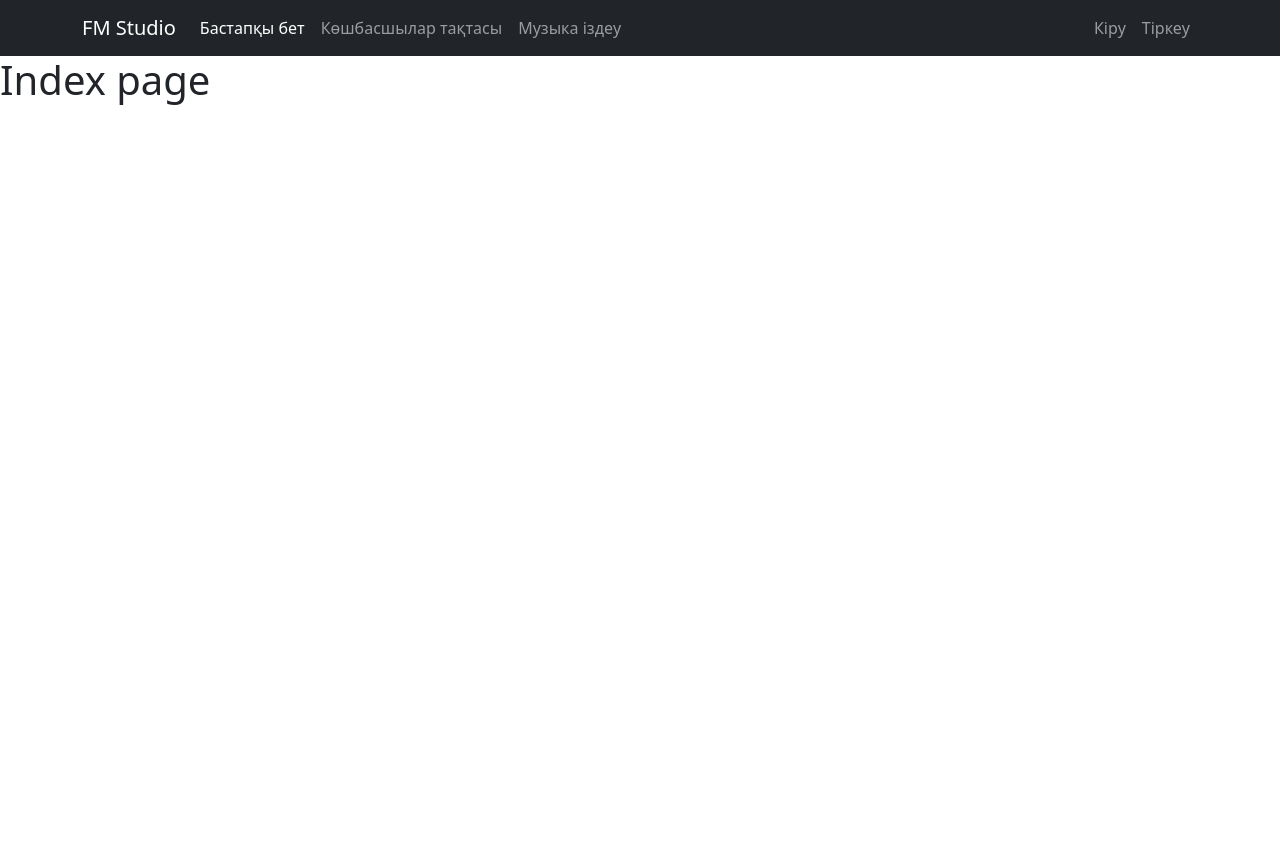
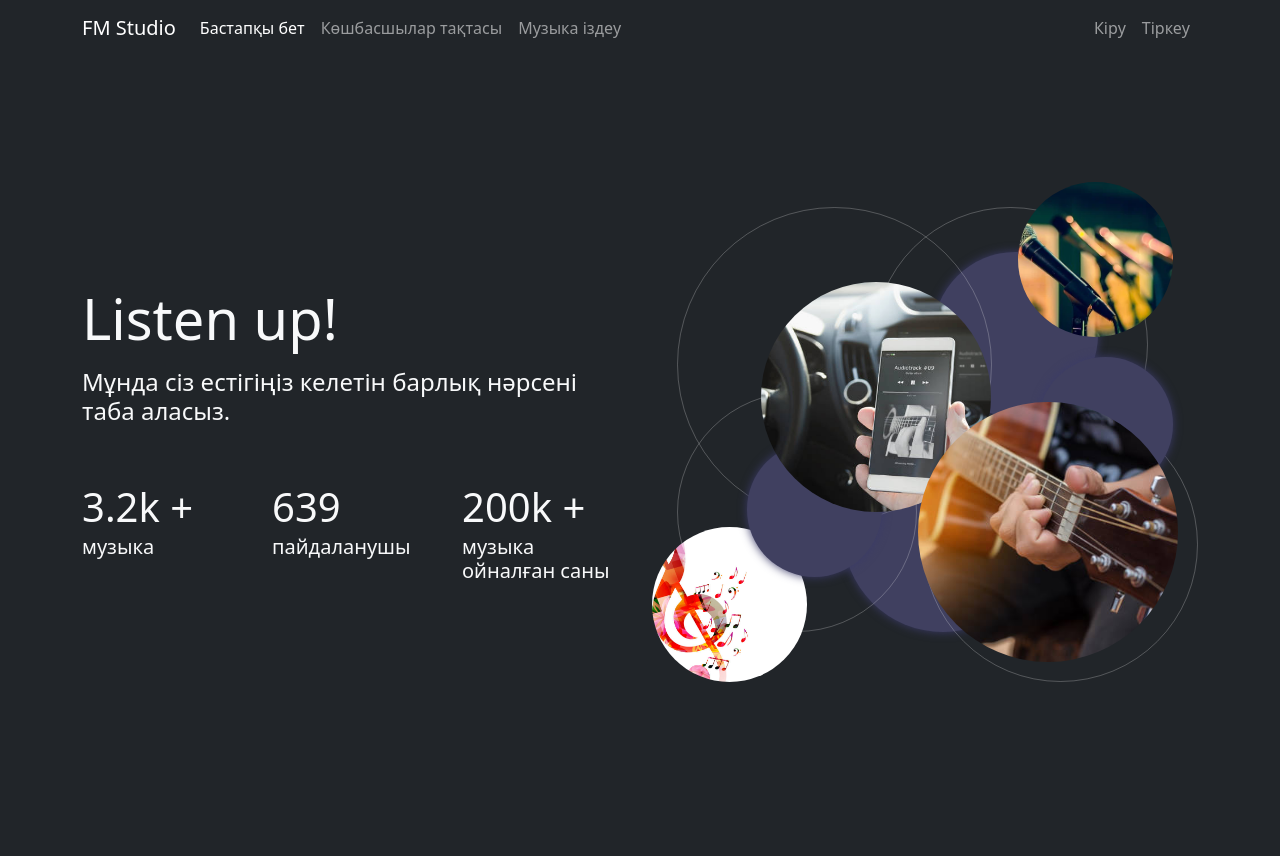
Before and after one commit to YernarT/fm_studio, a Django app: page / in a window 1280 px wide. Before the commit the page ends 105 px from the top, so only its background shows below. Run offline with Django 3.2, Linux system fonts and the light colour scheme.

Commit message:
feat: index page design done

```diff
--- /dev/null
+++ b/static/style/music/index.css
@@ -0,0 +1,127 @@
+.home-page section[class*="welcome"] .parallax {
+	height: 500px;
+}
+
+.home-page section[class*="welcome"] .parallax img,
+.home-page section[class*="welcome"] .parallax .solid-shape,
+.home-page section[class*="welcome"] .parallax .hollow-shape {
+	border-radius: 50%;
+	position: absolute;
+}
+
+.home-page section[class*="welcome"] .parallax img {
+	object-fit: cover;
+}
+
+.home-page section[class*="welcome"] .parallax img:nth-child(1),
+.home-page section[class*="welcome"] .parallax img:nth-child(2) {
+	width: 155px;
+	height: 155px;
+
+	z-index: 2;
+}
+
+.home-page section[class*="welcome"] .parallax img:nth-child(1) {
+	top: 0;
+	right: 25px;
+}
+
+.home-page section[class*="welcome"] .parallax img:nth-child(2) {
+	bottom: 0;
+	left: 0;
+}
+
+.home-page section[class*="welcome"] .parallax img:nth-child(3) {
+	width: 230px;
+	height: 230px;
+
+	top: 20%;
+	left: 20%;
+	z-index: 4;
+}
+
+.home-page section[class*="welcome"] .parallax img:nth-child(4) {
+	width: 260px;
+	height: 260px;
+
+	bottom: 20px;
+	right: 20px;
+	z-index: 4;
+}
+
+.home-page section[class*="welcome"] .parallax .solid-shape {
+	background: #404060;
+	box-shadow: 0 0 10px #3b3b68;
+}
+
+.home-page section[class*="welcome"] .parallax .solid-shape:nth-child(5),
+.home-page section[class*="welcome"] .parallax .solid-shape:nth-child(6) {
+	width: 135px;
+	height: 135px;
+
+	z-index: 3;
+}
+
+.home-page section[class*="welcome"] .parallax .solid-shape:nth-child(5) {
+	bottom: 105px;
+	left: 95px;
+}
+
+.home-page section[class*="welcome"] .parallax .solid-shape:nth-child(6) {
+	top: 35%;
+	right: 25px;
+}
+
+.home-page section[class*="welcome"] .parallax .solid-shape:nth-child(7) {
+	width: 165px;
+	height: 165px;
+
+	top: 70px;
+	left: 51.5%;
+}
+
+.home-page section[class*="welcome"] .parallax .solid-shape:nth-child(8) {
+	width: 200px;
+	height: 200px;
+
+	bottom: 50px;
+	left: 35%;
+}
+
+.home-page section[class*="welcome"] .parallax .hollow-shape {
+	border: 1px solid rgba(238, 238, 238, 0.25);
+
+	z-index: 1;
+}
+
+.home-page section[class*="welcome"] .parallax .hollow-shape:nth-child(9) {
+	width: 240px;
+	height: 240px;
+
+	bottom: 50px;
+	left: 25px;
+}
+
+.home-page section[class*="welcome"] .parallax .hollow-shape:nth-child(10) {
+	width: 275px;
+	height: 275px;
+
+	bottom: 0;
+	right: 0;
+}
+
+.home-page section[class*="welcome"] .parallax .hollow-shape:nth-child(11) {
+	width: 275px;
+	height: 275px;
+
+	top: 25px;
+	right: 50px;
+}
+
+.home-page section[class*="welcome"] .parallax .hollow-shape:nth-child(12) {
+	width: 315px;
+	height: 315px;
+
+	top: 25px;
+	left: 25px;
+}
--- a/templates/music/index.html
+++ b/templates/music/index.html
@@ -6,14 +6,56 @@
 
 {% comment %} CSS ↓ {% endcomment %}
 {% block externalCSS %}
-
+<link rel="stylesheet" href="{% static 'style/music/index.css' %}">
 {% endblock externalCSS %}
 
 
 {% comment %} HTML ↓ {% endcomment %}
 {% block bodyContent %}
-<div>
-    <h1>Index page</h1>
+<div class="home-page">
+    <section class="d-flex align-items-center position-relative bg-dark min-vh-100 overflow-hidden pt-6 pb-lg-5 welcome" >
+        <div class="container pt-4 pb-5 py-lg-5">
+          <div class="row align-items-center py-3">
+            <div class="col-xl-6 col-lg-5 d-flex justify-content-end">
+              <div class="pt-2 mx-auto mb-5 mb-lg-0 ms-lg-0 me-xl-7 text-center text-lg-start">
+                <h1 class="display-4 text-light pb-2"><span class="fw-light">Listen </span>up!</h1>
+                <p class="h4 fw-light text-light opacity-70 line-height-base">Мұнда сіз естігіңіз келетін барлық нәрсені таба аласыз.</p>
+                <hr class="hr-light mt-0 mb-5">
+                <div class="row">
+                  <div class="col-sm-4 mb-4 mb-sm-0">
+                    <div class="h1 text-light mb-1">3.2k +</div>
+                    <div class="h5 text-light fw-normal opacity-70 mb-2">музыка</div>
+                  </div>
+                  <div class="col-sm-4 mb-4 mb-sm-0">
+                    <div class="h1 text-light mb-1">639</div>
+                    <div class="h5 text-light fw-normal opacity-70 mb-1">пайдаланушы</div>
+                  </div>
+                  <div class="col-sm-4">
+                    <div class="h1 text-light mb-1">200k +</div>
+                    <div class="h5 text-light fw-normal opacity-70 mb-1">музыка ойналған саны</div>
+                  </div>
+                </div>
+              </div>
+            </div>
+            <div class="col-xl-6 col-lg-7 d-none d-md-block">
+              <div class="parallax ms-lg-n5 position-relative">
+                <img src="{% static 'img/music/welcome-section-img1.webp' %}" alt="Layer">
+                <img src="{% static 'img/music/welcome-section-img2.jpg' %}" alt="Layer">
+                <img src="{% static 'img/music/welcome-section-img3.jpg' %}" alt="Layer">
+                <img src="{% static 'img/music/welcome-section-img4.jpg' %}" alt="Layer">
+                <div class="solid-shape"></div>
+                <div class="solid-shape"></div>
+                <div class="solid-shape"></div>
+                <div class="solid-shape"></div>
+                <div class="hollow-shape"></div>
+                <div class="hollow-shape"></div>
+                <div class="hollow-shape"></div>
+                <div class="hollow-shape"></div>
+              </div>
+            </div>
+          </div>
+        </div>
+      </section>
 </div>
 {% endblock bodyContent %}
 
@@ -21,7 +63,8 @@
 {% comment %} JS ↓ {% endcomment %}
 {% block externalJS %}
 <script>
-    {% comment %} $(".add-cart").click(function () {
+    {% comment %}
+    $(".add-cart").click(function () {
         if ("{{ user.is_authenticated }}" == "False") {
             alert("вы еще не войти!");
             return 0;
@@ -40,6 +83,7 @@
                 alert("Был успешно добавлен в корзину！");
             }
         });
-    }); {% endcomment %}
+    });
+    {% endcomment %}
 </script>
 {% endblock externalJS %}
```
Also changed, not shown: static/img/music/welcome-section-img1.webp (added), static/img/music/welcome-section-img2.jpg (added), static/img/music/welcome-section-img3.jpg (added), static/img/music/welcome-section-img4.jpg (added).
